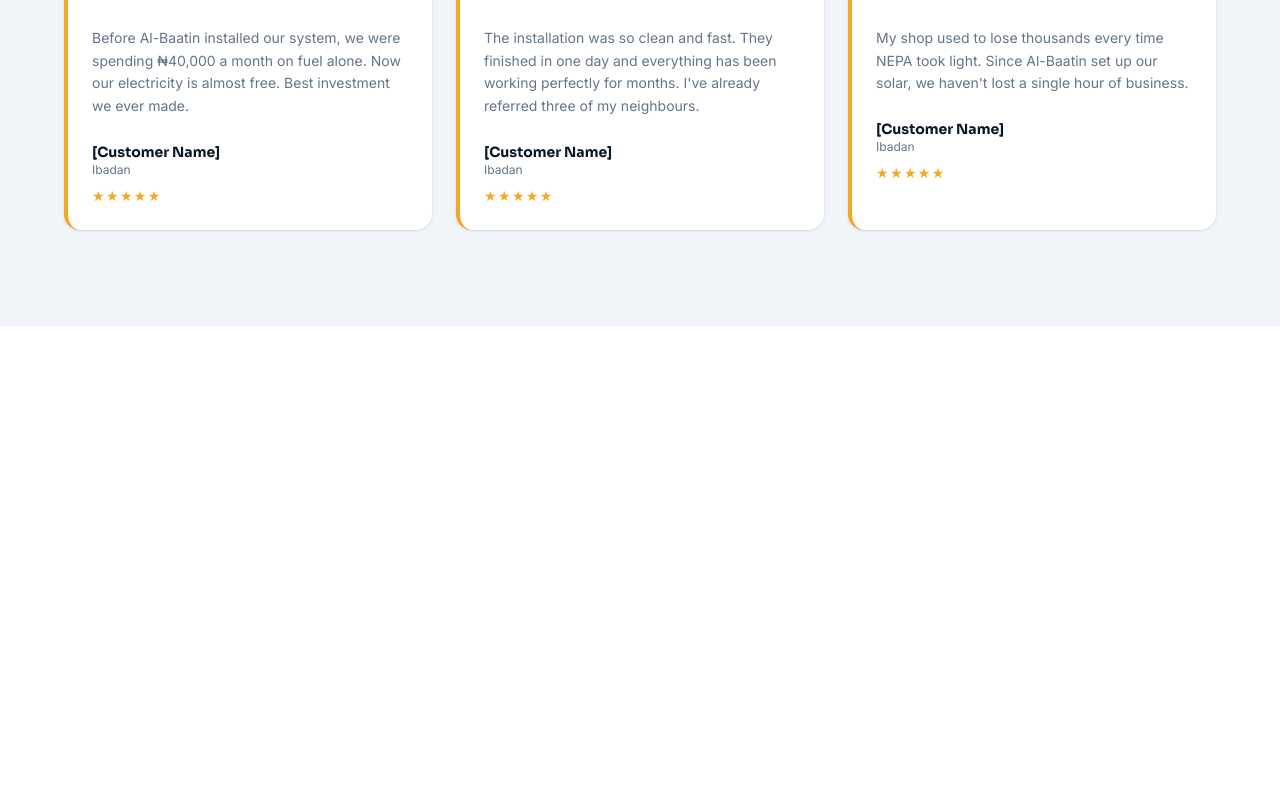
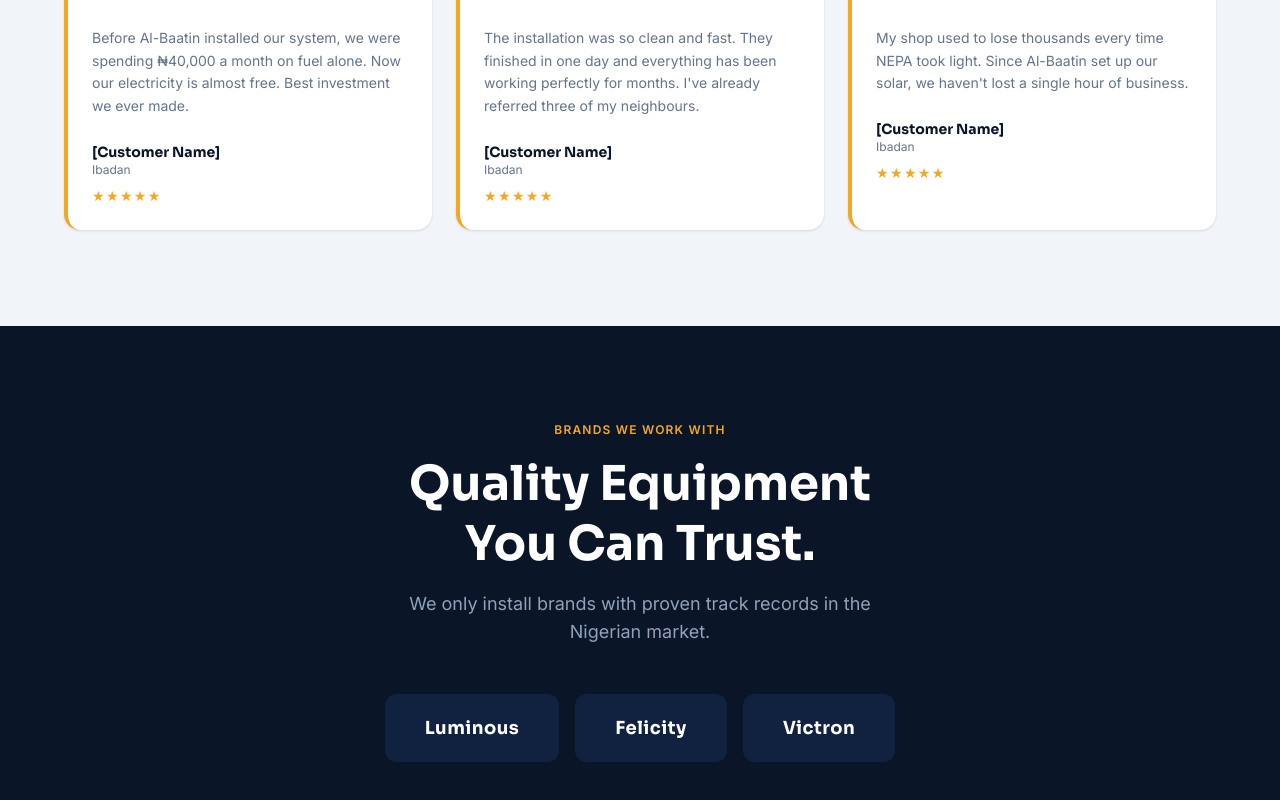
Before and after one commit to greathafiz/al-baatin-website, a Next.js app: page / in a window 1280 px wide. Shown: the part 4995-5795 px from the top of the page. Before the commit the page ends 5321 px from the top, so only its background shows below. Built offline with nearby package versions, Linux system fonts and the light colour scheme.

Commit message:
feat: Brands section

```diff
--- /dev/null
+++ b/app/components/Brands.tsx
@@ -0,0 +1,35 @@
+// app/components/Brands.tsx
+const brands = ["Luminous", "Felicity", "Victron"]
+
+export default function Brands() {
+  return (
+    <section className="bg-navy-deep py-24 px-4 sm:px-6">
+      <div className="max-w-6xl mx-auto text-center">
+        <p className="font-inter text-amber text-xs font-semibold tracking-widest uppercase mb-4">
+          Brands We Work With
+        </p>
+
+        <h2 className="font-sora font-bold text-white text-3xl sm:text-4xl md:text-5xl mb-4 leading-tight">
+          Quality Equipment<br />You Can Trust.
+        </h2>
+
+        <p className="font-inter text-slate-400 text-lg mb-12 max-w-lg mx-auto">
+          We only install brands with proven track records in the Nigerian market.
+        </p>
+
+        <div className="flex flex-wrap justify-center gap-4">
+          {brands.map((brand) => (
+            <div
+              key={brand}
+              className="bg-navy-mid rounded-xl px-10 py-5 flex items-center justify-center"
+            >
+              <span className="font-sora font-bold text-white text-lg tracking-wide">
+                {brand}
+              </span>
+            </div>
+          ))}
+        </div>
+      </div>
+    </section>
+  )
+}
--- a/app/page.tsx
+++ b/app/page.tsx
@@ -5,6 +5,7 @@ import Services from "@/app/components/Services"
 import Gallery from "@/app/components/Gallery"
 import HowItWorks from "@/app/components/HowItWorks"
 import Testimonials from "@/app/components/Testimonials"
+import Brands from "@/app/components/Brands"
 
 export default function Home() {
   return (
@@ -17,6 +18,7 @@ export default function Home() {
         <Gallery />
         <HowItWorks />
         <Testimonials />
+        <Brands />
       </main>
     </>
   )
```
